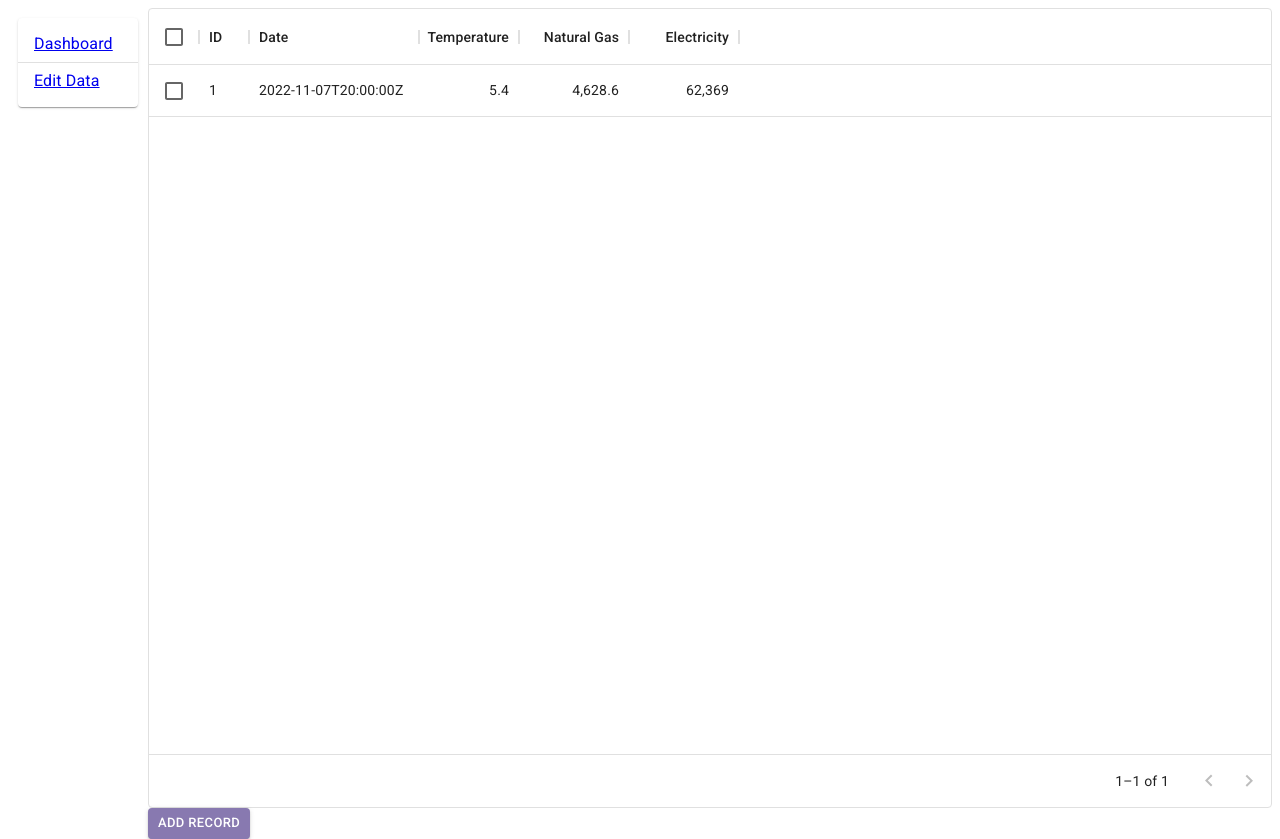
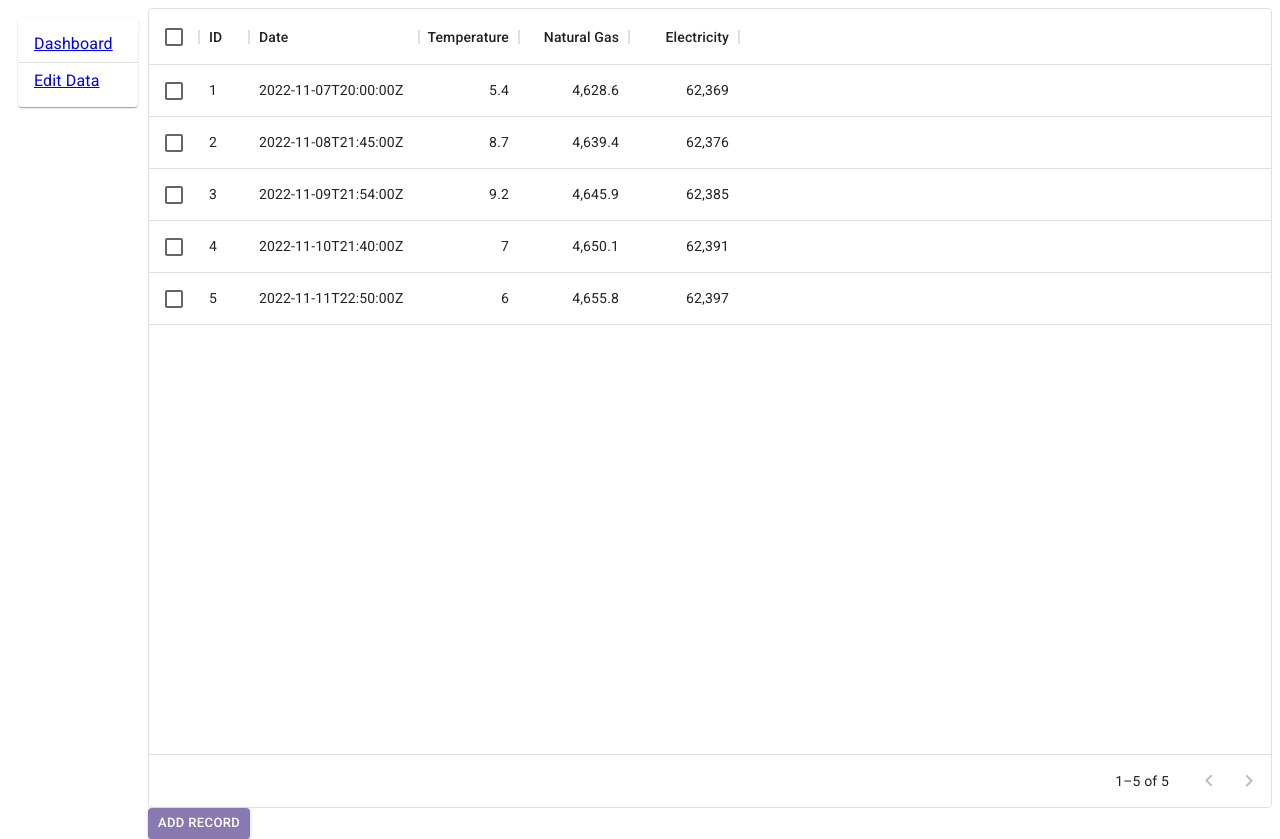
Before and after one commit to mrnuku/billy-dashboard-react, a React (Create React App) app: page /editdata in a window 1280 px wide. Built offline with nearby package versions, Linux system fonts and the light colour scheme.

Commit message:
add more test data

```diff
--- a/src/app/billy-data.js
+++ b/src/app/billy-data.js
@@ -39,6 +39,10 @@ export const billyDataSlice = createSlice({
 
     rows: [
       { id: 1, date: '2022-11-07T20:00:00Z', temperature: 5.4, naturalGas: 4628.6, electricity: 62369 },
+      { id: 2, date: '2022-11-08T21:45:00Z', temperature: 8.7, naturalGas: 4639.4, electricity: 62376 },
+      { id: 3, date: '2022-11-09T21:54:00Z', temperature: 9.2, naturalGas: 4645.9, electricity: 62385 },
+      { id: 4, date: '2022-11-10T21:40:00Z', temperature: 7, naturalGas: 4650.1, electricity: 62391 },
+      { id: 5, date: '2022-11-11T22:50:00Z', temperature: 6, naturalGas: 4655.8, electricity: 62397 },
     ],
   },
 
```
